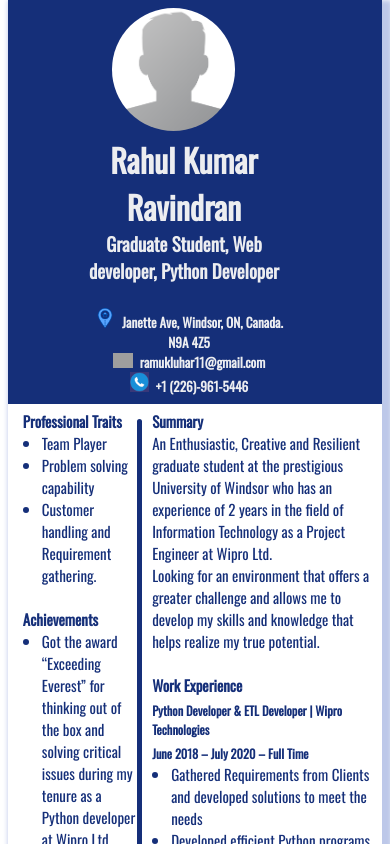
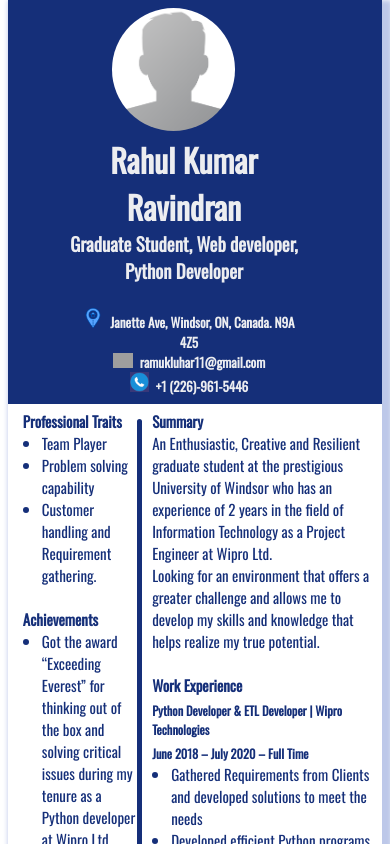
Before and after one commit to rahulkumarravindran/my-resume, a React (Create React App) app: page / in a window 390 px wide. Shown: the top 844 px of the page. Built offline with nearby package versions, Linux system fonts and the light colour scheme; grey boxes are pictures that could not be loaded.

Commit message:
Update index.css

```diff
--- a/src/index.css
+++ b/src/index.css
@@ -206,7 +206,7 @@
   }
 }
 
-@media screen and (max-width: 530px) {
+@media screen and (max-width: 540px) {
   .resume{
     width: 96%;
     box-shadow: 5px 5px 5px 5px #BDC8E9;
@@ -226,7 +226,7 @@
     margin: auto;
   }
   .headerDetails{
-    width: 67%;
+    width: 80%;
     margin: auto;
     box-sizing: content-box;
     padding-left: 40px;
```
